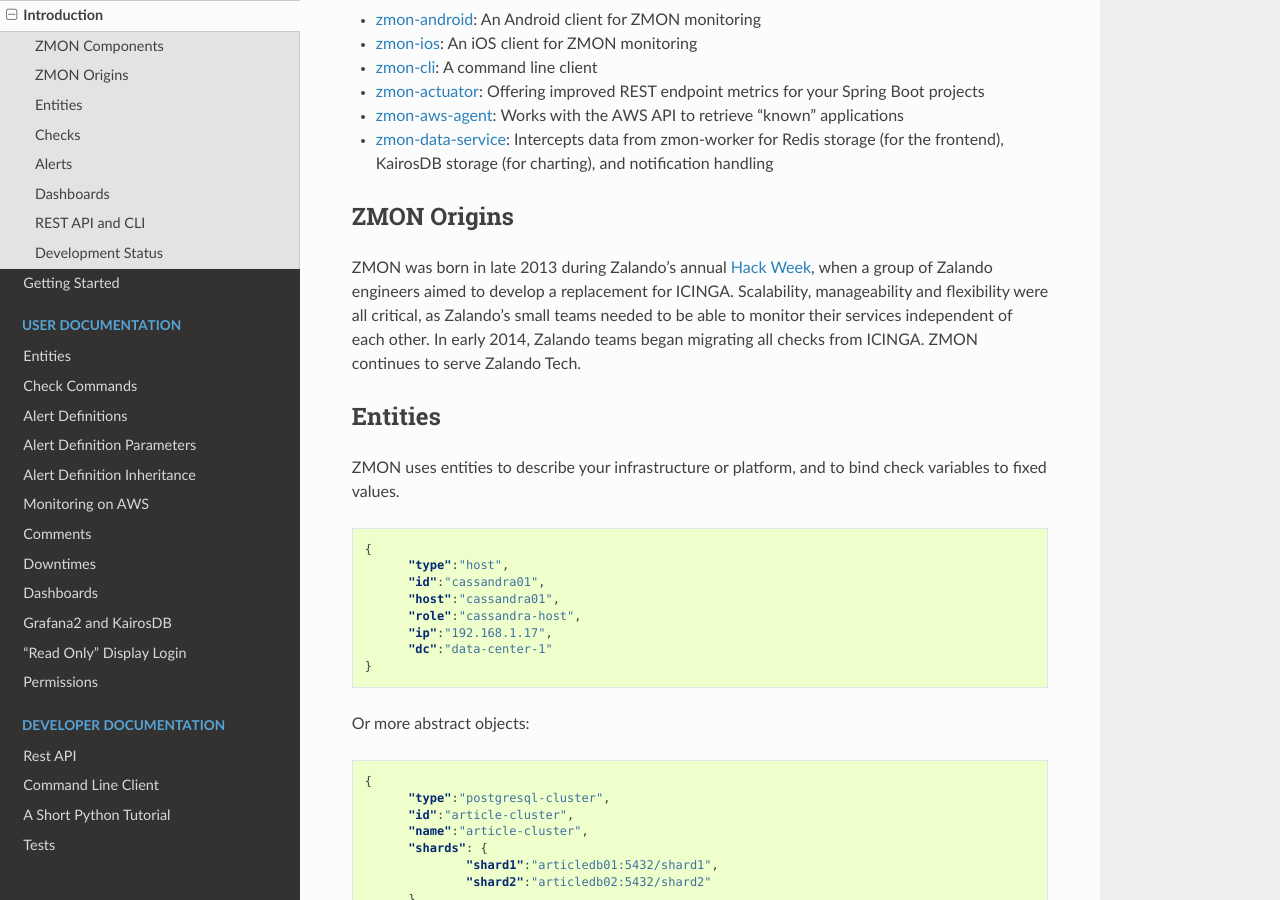
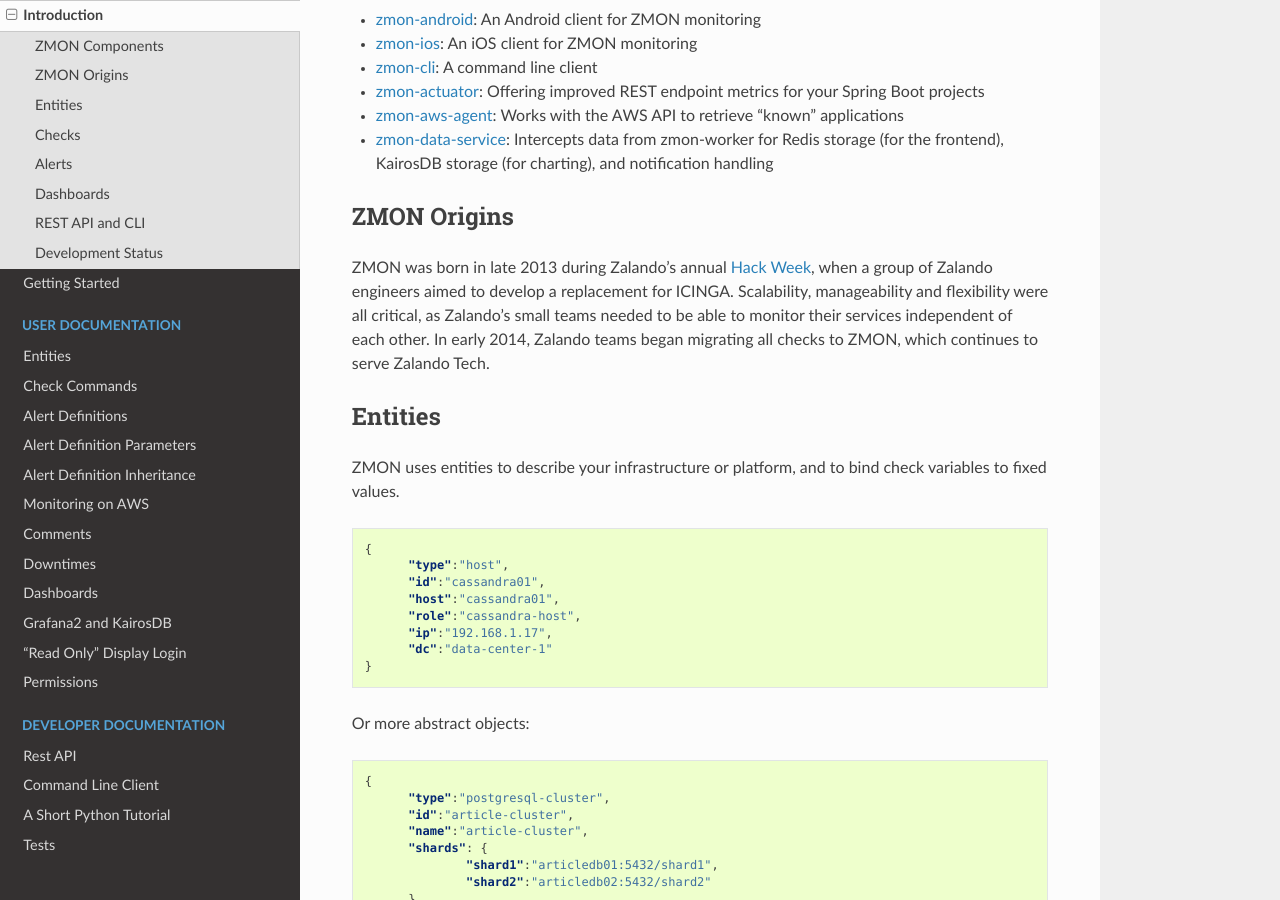
Before and after one commit to zalando-zmon/zmon-docs, a Sphinx documentation site: the page built from docs/intro.rst, in a window 1280 px wide and 900 px high, scrolled down 1080 px. Built offline with Sphinx 7.4.7 and the Read the Docs theme 2.0.0, drawn with Linux system fonts in a browser that asks for light colours.

Commit message:
Update intro.rst

```diff
--- a/docs/intro.rst
+++ b/docs/intro.rst
@@ -25,7 +25,7 @@
 ZMON Origins
 ========
 
-ZMON was born in late 2013 during Zalando's annual `Hack Week`_, when a group of Zalando engineers aimed to develop a replacement for ICINGA. Scalability, manageability and flexibility were all critical, as Zalando's small teams needed to be able to monitor their services independent of each other. In early 2014, Zalando teams began migrating all checks from ICINGA. ZMON continues to serve Zalando Tech.
+ZMON was born in late 2013 during Zalando's annual `Hack Week`_, when a group of Zalando engineers aimed to develop a replacement for ICINGA. Scalability, manageability and flexibility were all critical, as Zalando's small teams needed to be able to monitor their services independent of each other. In early 2014, Zalando teams began migrating all checks to ZMON, which continues to serve Zalando Tech.
 
 Entities
 ========
```
